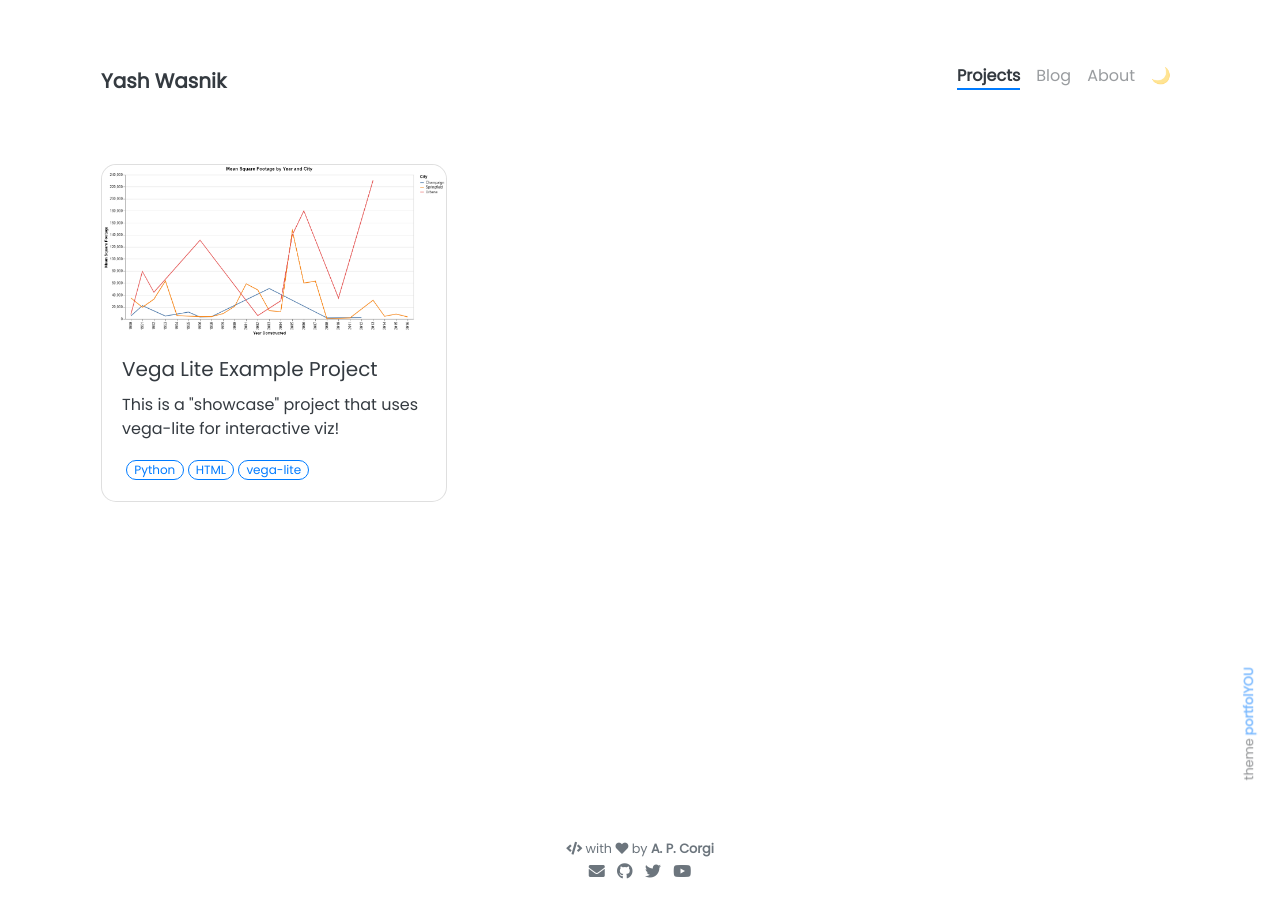
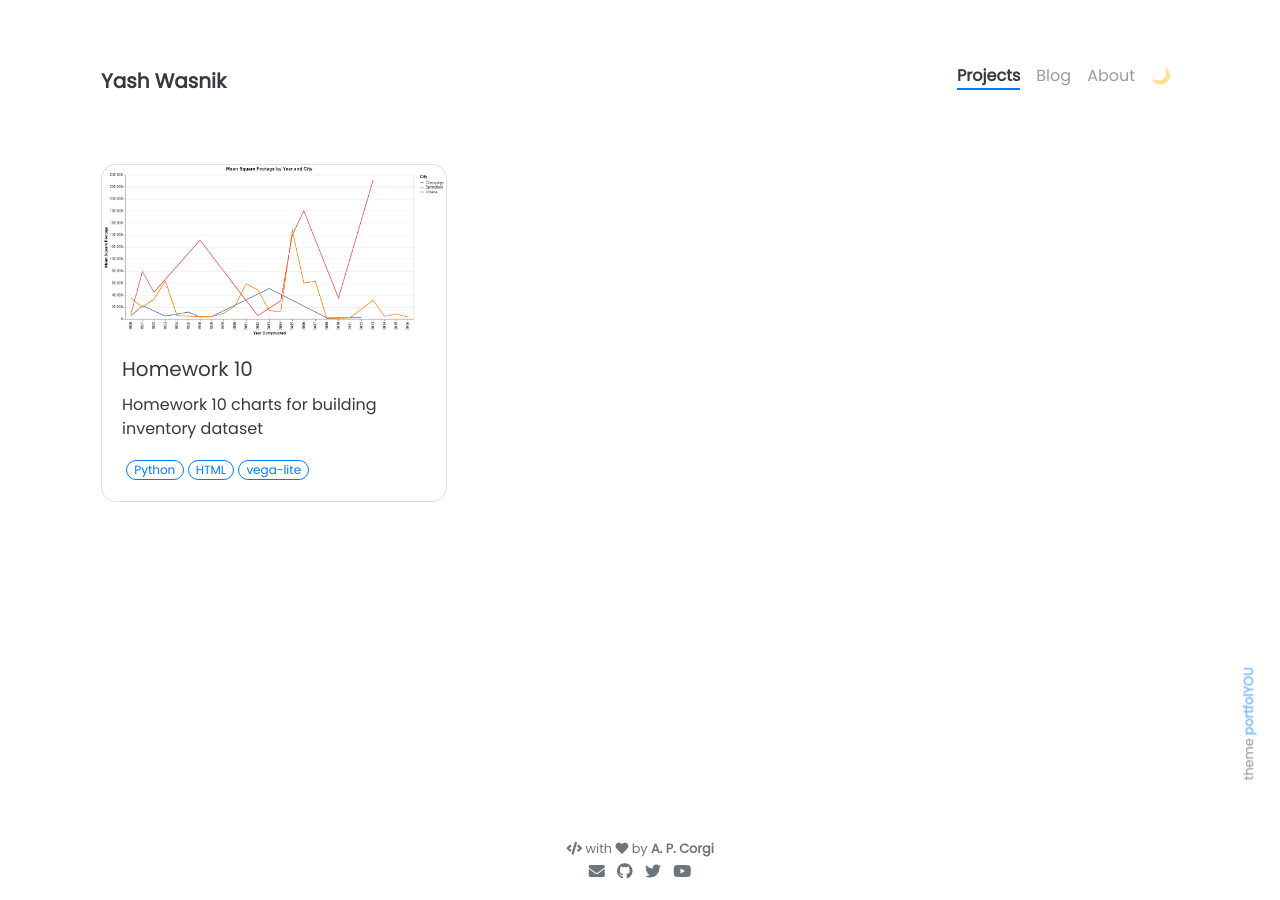
Before and after one commit to YashWasnik7/yashwasnik7.github.io, a Jekyll site: the page built from pages/projects.html, in a window 1280 px wide. Built offline with Jekyll 4.4.1, drawn with Linux system fonts in a browser that asks for light colours; nearby versions of some CDN libraries.

Commit message:
changed title

```diff
--- a/_projects/assignment10.md
+++ b/_projects/assignment10.md
@@ -1,8 +1,8 @@
 ---
-name: Vega Lite Example Project
+name: Homework 10
 tools: [Python, HTML, vega-lite]
 image: assets/pngs/download.png
-description: This is a "showcase" project that uses vega-lite for interactive viz!
+description: Homework 10 charts for building inventory dataset
 custom_js:
   - vega.min
   - vega-lite.min
@@ -12,8 +12,6 @@ custom_js:
 
 
 # Plot 1
-
-
 
 <vegachart schema-url="{{ site.baseurl }}/assets/json/altair_buildings_chart.json" style="width: 100%"></vegachart>
 
```
Also changed, not shown: 3 other files.
